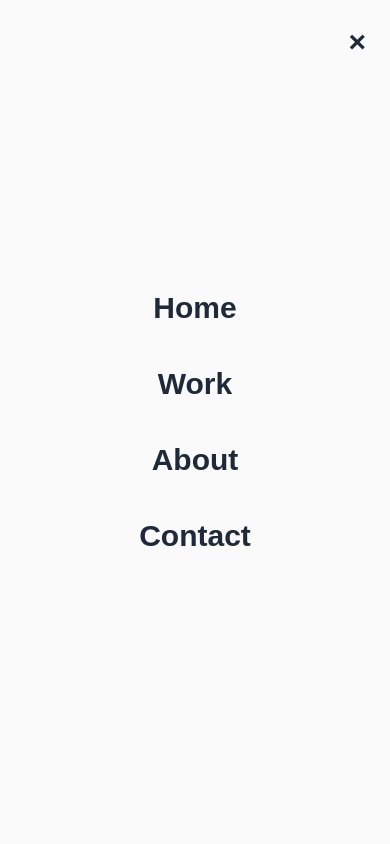
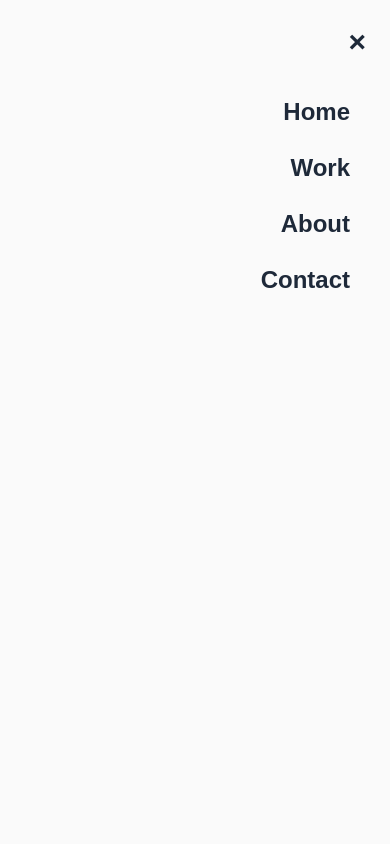
Before and after one commit to sam1362/samaneh-portfolio, a Next.js app: page / in a window 390 px wide. Both pictures are taken after a click on the button 354 px from the left and 34 px from the top of the page. Shown: the top 844 px of the page. Built offline with nearby package versions, Linux system fonts and the light colour scheme.

Commit message:
update hambergure menu

```diff
--- a/app/components/NavigationBar.tsx
+++ b/app/components/NavigationBar.tsx
@@ -8,7 +8,7 @@ export default function NavigationBar() {
   const [menuOpen, setMenuOpen] = useState(false);
 
   return (
-    <nav className="fixed top-0 left-0 w-full z-50 bg-[#FAFAFA]/90 backdrop-blur-md  py-5 px-6 flex items-center justify-between">
+    <nav className="fixed top-0 left-0 w-full z-50 bg-[#FAFAFA]/90 backdrop-blur-md py-5 px-6 flex items-center justify-between">
       {/* logo */}
       <Link
         href="/"
@@ -17,7 +17,7 @@ export default function NavigationBar() {
         Samaneh
       </Link>
 
-      {/* hambergurButton*/}
+      {/* hamburger button */}
       <button
         onClick={() => setMenuOpen(true)}
         className="flex flex-col space-y-1.5 md:hidden focus:outline-none"
@@ -27,7 +27,7 @@ export default function NavigationBar() {
         <span className="h-0.5 w-6 bg-gray-800 transition-all"></span>
       </button>
 
-      {/* menuDesktop */}
+      {/* desktop menu */}
       <div className="hidden md:flex items-center space-x-10 text-sm font-medium text-gray-800">
         <Link href="/work" className="hover:text-[#00636b] transition-colors">
           Work
@@ -40,7 +40,7 @@ export default function NavigationBar() {
         </Link>
       </div>
 
-      {/* mobileMenu */}
+      {/* mobile menu */}
       <AnimatePresence>
         {menuOpen && (
           <motion.div
@@ -48,9 +48,9 @@ export default function NavigationBar() {
             animate={{ x: 0 }}
             exit={{ x: "100%" }}
             transition={{ duration: 0.5, ease: "easeInOut" }}
-            className="fixed top-0 right-0 w-full h-screen bg-[#FAFAFA] z-50 flex flex-col items-center justify-center space-y-10 text-3xl font-semibold text-gray-800"
+            className="fixed top-0 right-0 w-full h-screen bg-[#FAFAFA] z-50 flex flex-col items-end justify-start pt-24 pr-10 space-y-6 text-2xl font-semibold text-gray-800"
           >
-            {/* closeButton */}
+            {/* close button */}
             <button
               onClick={() => setMenuOpen(false)}
               className="absolute top-6 right-6 text-3xl text-gray-800 hover:text-[#00636b] transition"
```
